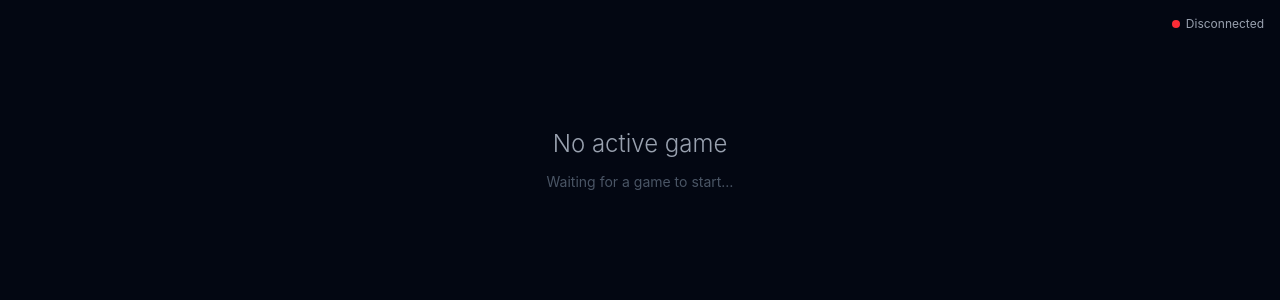
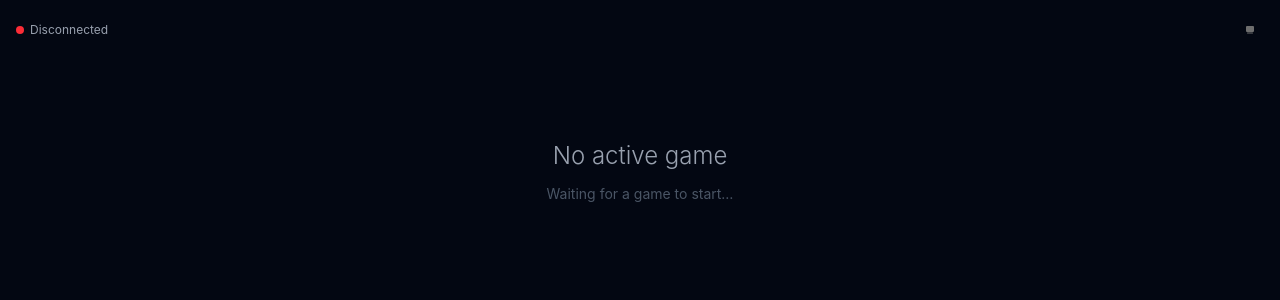
Before and after one commit to ZedLove/bball-ui, a React (Vite) app: page / in a window 1280 px wide. Shown: the top 300 px of the page. Built offline with nearby package versions, Linux system fonts and the light colour scheme; no server answers.

Commit message:
feat(app): add ThemeToggle to header alongside ConnectionStatus

```diff
--- a/src/App.tsx
+++ b/src/App.tsx
@@ -2,6 +2,7 @@ import { useSocket } from './hooks/useSocket';
 import { useGameTimers } from './hooks/useGameTimers';
 import { useGameStore } from './store/gameStore';
 import { ConnectionStatus } from './components/ConnectionStatus';
+import { ThemeToggle } from './components/ThemeToggle';
 import { GameView } from './components/GameView';
 import { IdleView } from './components/IdleView';
 
@@ -13,8 +14,9 @@ export default function App() {
 
   return (
     <div className="min-h-screen bg-gray-950 text-white">
-      <header className="flex items-center justify-end p-4">
+      <header className="flex items-center justify-between p-4">
         <ConnectionStatus />
+        <ThemeToggle />
       </header>
 
       <main className="flex justify-center px-6 pb-10">
```
Also changed, not shown: 1 other file (tests, documents, lock files or other folders).
